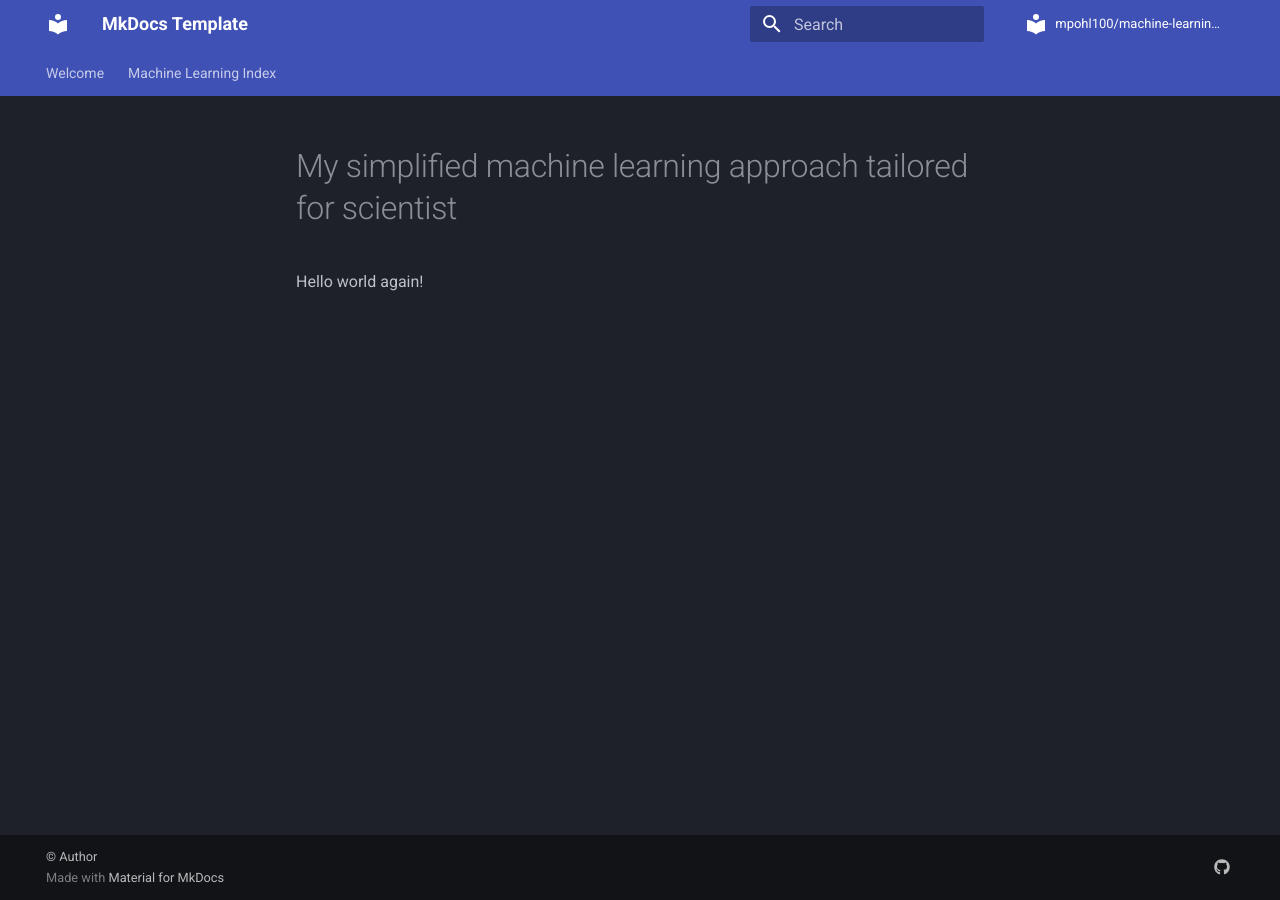
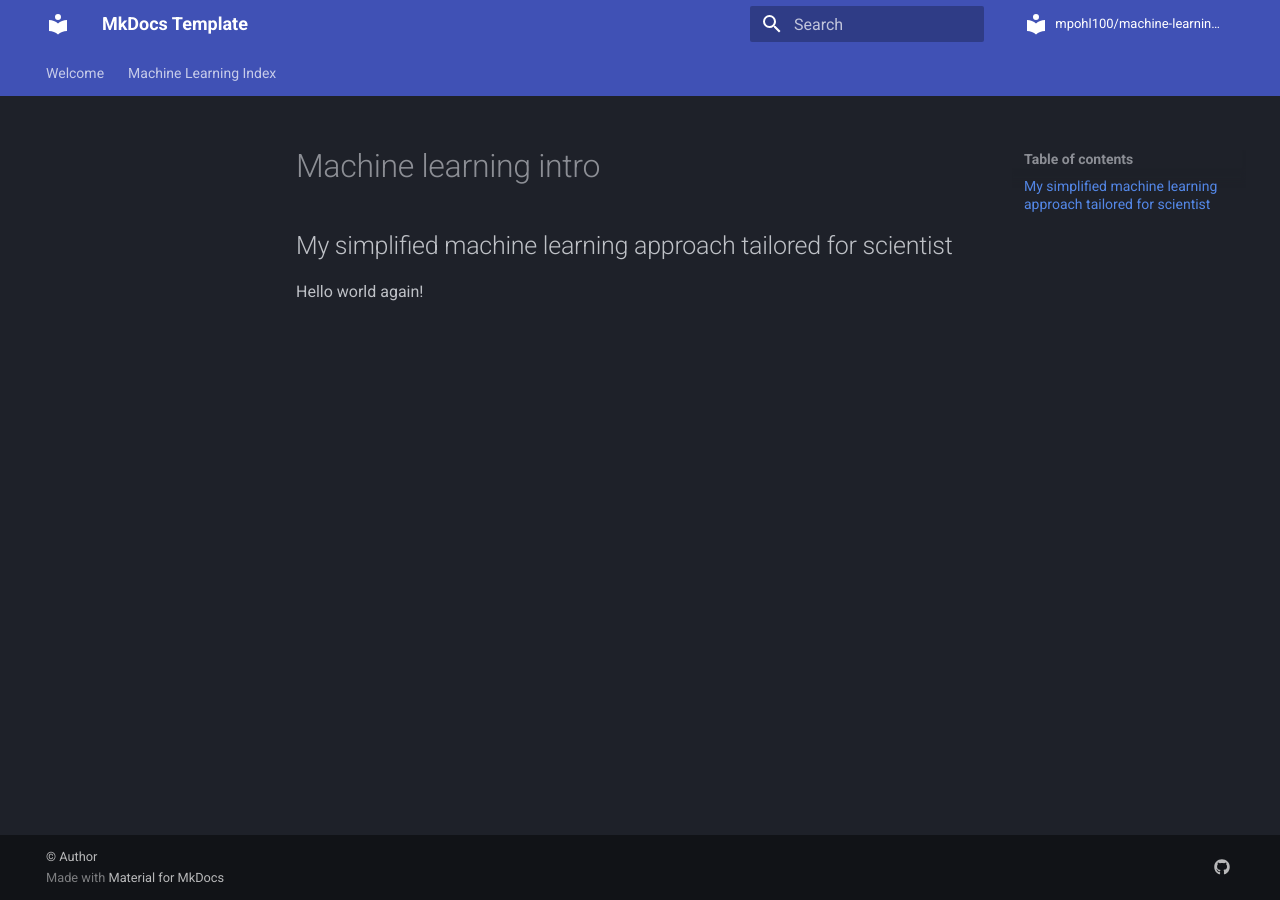
Before and after one commit to mpohl100/machine-learning-docs, an MkDocs documentation site: the page built from docs/machine_learning_intro.md, in a window 1280 px wide. Built offline with MkDocs 1.6.1 and Material for MkDocs 9.7.7, drawn with Linux system fonts in a browser that asks for light colours; comment, search, counter and statistics services are not loaded.

Commit message:
try using second level caption

```diff
--- a/docs/machine_learning_intro.md
+++ b/docs/machine_learning_intro.md
@@ -1,3 +1,3 @@
-# My simplified machine learning approach tailored for scientist
+## My simplified machine learning approach tailored for scientist
 
 Hello world again!
--- a/mkdocs.yml
+++ b/mkdocs.yml
@@ -414,7 +414,7 @@ extra:
   # +------------------------------------------------------------------------------------------------------+
   social:
     - icon: 'fontawesome/brands/github'
-      link: 'https://github.com/Andre601/mkdocs-template'
+      link: 'https://github.com/mpohl100/machine-learning-docs'
 
   # +------------------------------------------------------------------------------------------------------+
   # |                                                                                                      |
```
